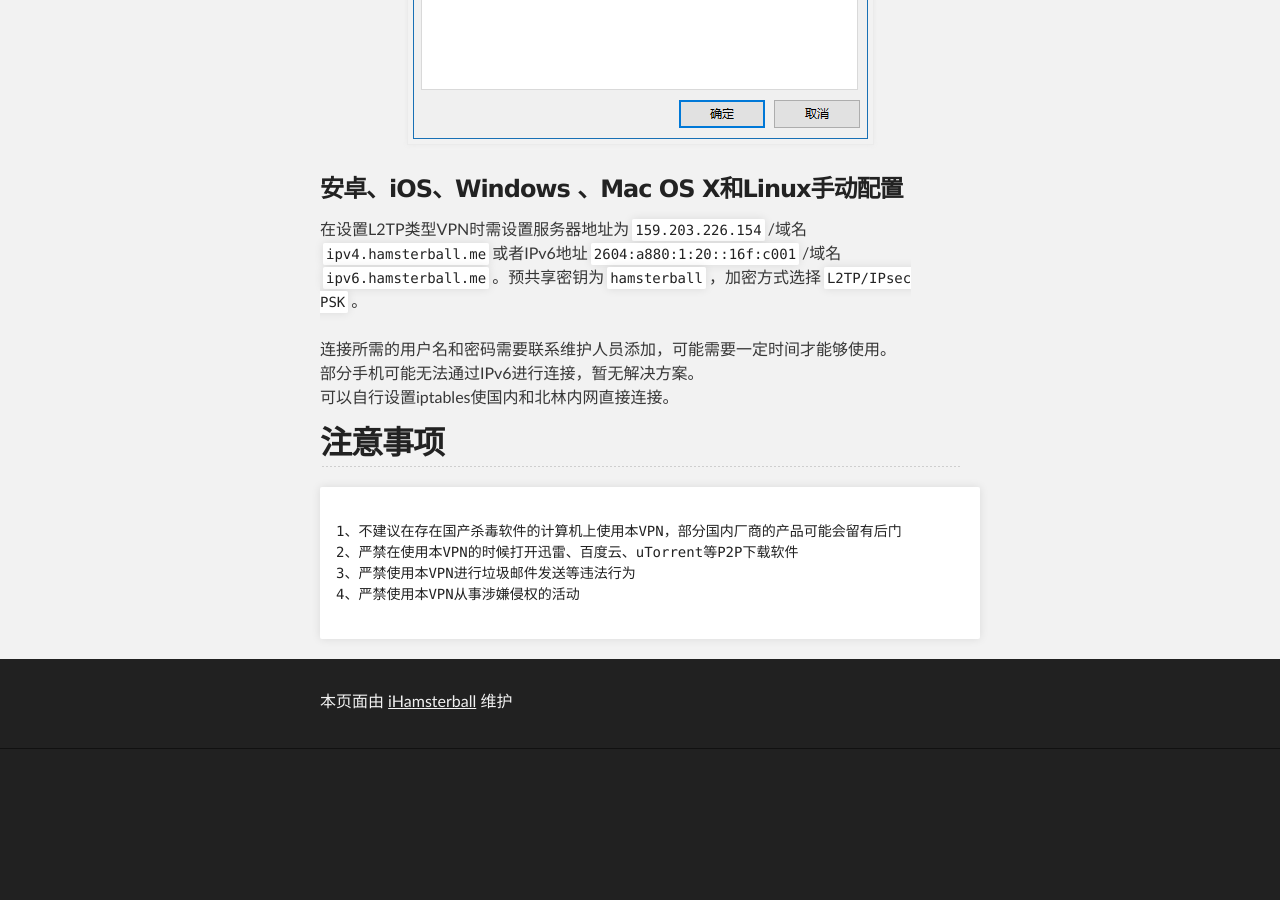
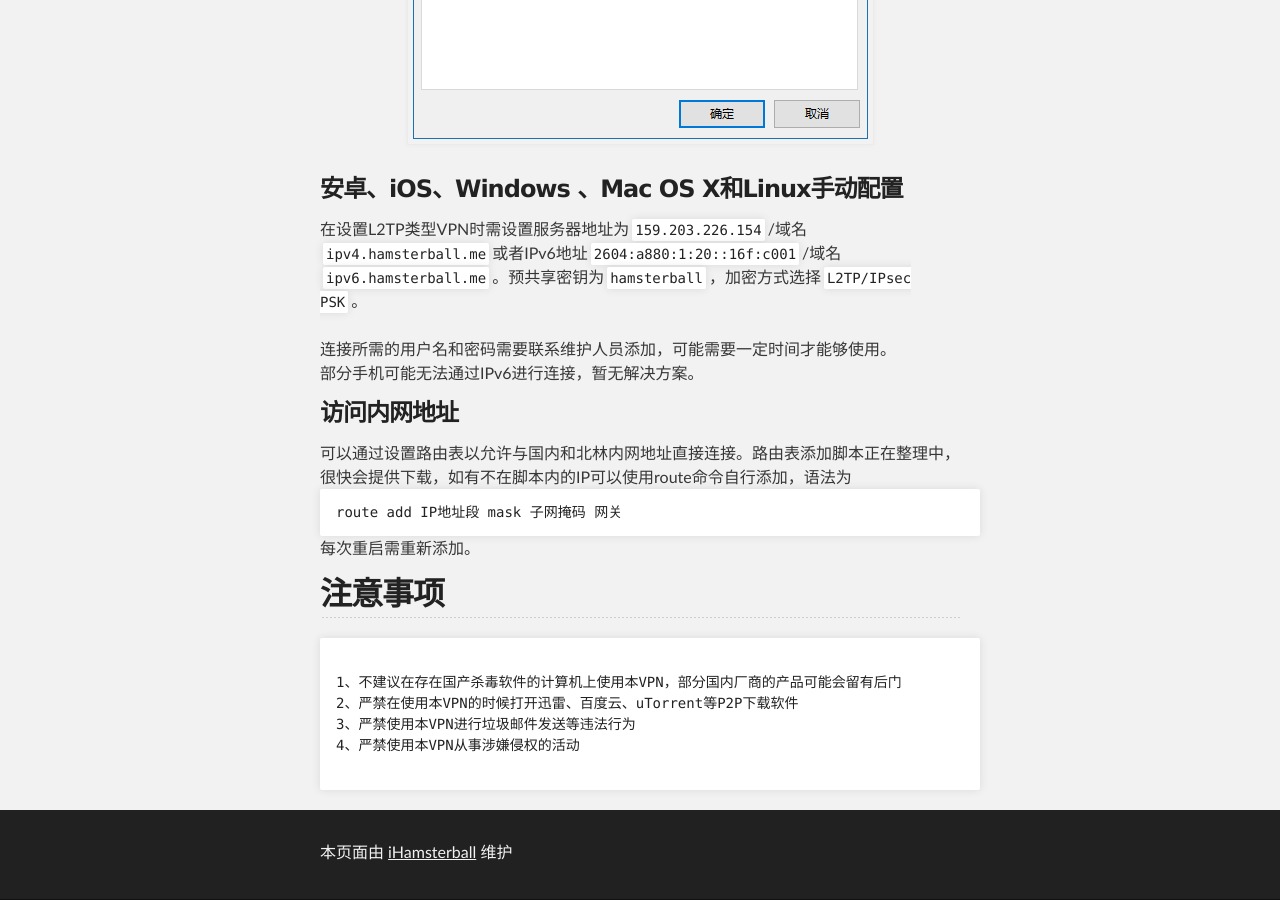
Before and after one commit to iHamsterball/ihamsterball.github.io, a Jekyll site: the page vpn_description/index.html, which Jekyll copies as it is, in a window 1280 px wide and 900 px high, scrolled down 809 px. Built offline with Jekyll 4.4.1, drawn with Linux system fonts in a browser that asks for light colours; Markdown is read by kramdown in place of the engine named in the settings; before the commit the page ends 1558 px from its top, so only the background shows below that.

Commit message:
Route tables related modified in the page

```diff
--- a/vpn_description/index.html
+++ b/vpn_description/index.html
@@ -51,7 +51,9 @@
         </br>
         <div>连接所需的用户名和密码需要联系维护人员添加，可能需要一定时间才能够使用。</div>
         <div>部分手机可能无法通过IPv6进行连接，暂无解决方案。</div>
-        <div>可以自行设置iptables使国内和北林内网直接连接。</div>
+
+        <h3>访问内网地址</h3>
+        <div>可以通过设置路由表以允许与国内和北林内网地址直接连接。路由表添加脚本正在整理中，很快会提供下载，如有不在脚本内的IP可以使用route命令自行添加，语法为<pre><code>route add IP地址段 mask 子网掩码 网关</code></pre>每次重启需重新添加。</div>
 
 		<h2>
 <a name ="UpdateHistory" id="注意事项" class="anchor" aria-hidden="true"><span class="octicon octicon-link"></span></a>注意事项
```
